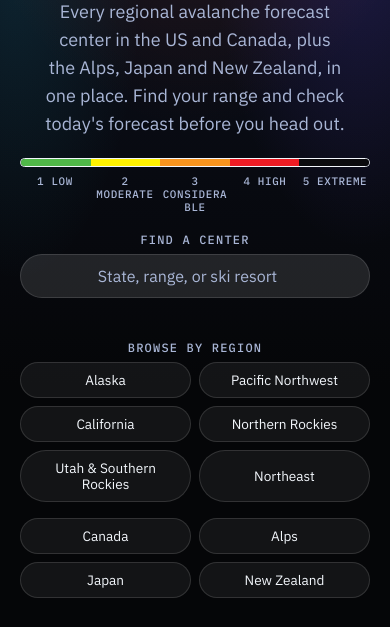
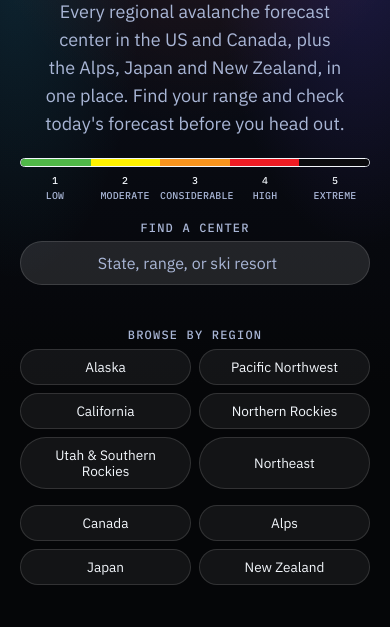
Before and after one commit to CameronBYates/theavalanchecenter, a plain HTML site: page index.html in a window 390 px wide. Shown: the part 191-818 px from the top of the page. Drawn offline with Linux system fonts and the light colour scheme; a web font is replaced by a local one.

Commit message:
Keep danger scale labels on one line on phones (#14)
Stack the number above the word on narrow screens and tighten type so
"Considerable" no longer breaks mid-word.


Claude-Session: https://claude.ai/code/session_0125KjMWjY16w2S9DpcCN5NJ

Co-authored-by: Claude <noreply@anthropic.com>

```diff
--- a/index.html
+++ b/index.html
@@ -527,7 +527,14 @@ header { display: grid; gap: 1.25rem; justify-items: center; text-align: center;
 .scale-bar span:nth-child(4) { background: var(--high); }
 .scale-bar span:nth-child(5) { background: var(--extreme); }
 .scale-labels { display: grid; grid-template-columns: repeat(5, 1fr); font: 500 0.68rem/1.2 var(--mono); text-transform: uppercase; letter-spacing: 0.06em; color: var(--muted); }
-.scale-labels span { min-width: 0; overflow-wrap: anywhere; }
+.scale-labels span { min-width: 0; white-space: nowrap; }
+.scale-labels b { font-weight: inherit; }
+/* Phones: number above word on every label, tighter type so "Considerable" stays on one line. */
+@media (max-width: 34rem) {
+  .scale-labels { font-size: 0.62rem; letter-spacing: 0.02em; row-gap: 0.15rem; }
+  .scale-labels b { display: block; margin-bottom: 0.15rem; color: var(--ink); }
+}
+@media (max-width: 22rem) { .scale-labels { font-size: 0.56rem; letter-spacing: 0; } }
 .search { display: grid; gap: 0.45rem; width: min(100%, 26rem); justify-items: center; }
 .search label { font: 500 0.75rem/1 var(--mono); text-transform: uppercase; letter-spacing: 0.1em; color: var(--muted); }
 .search input {
@@ -728,7 +735,7 @@ li a > .tag { align-self: center; justify-self: start; margin-left: 0.4rem; }
     <p class="lede">Every regional avalanche forecast center in the US and Canada, plus the Alps, Japan and New Zealand, in one place. Find your range and check today's forecast before you head out.</p>
     <div class="scale" aria-label="North American Public Avalanche Danger Scale">
       <div class="scale-bar" aria-hidden="true"><span></span><span></span><span></span><span></span><span></span></div>
-      <div class="scale-labels"><span>1 Low</span><span>2 Moderate</span><span>3 Considerable</span><span>4 High</span><span>5 Extreme</span></div>
+      <div class="scale-labels"><span><b>1</b> Low</span><span><b>2</b> Moderate</span><span><b>3</b> Considerable</span><span><b>4</b> High</span><span><b>5</b> Extreme</span></div>
     </div>
     <div class="search">
       <label for="q">Find a center</label>
```
